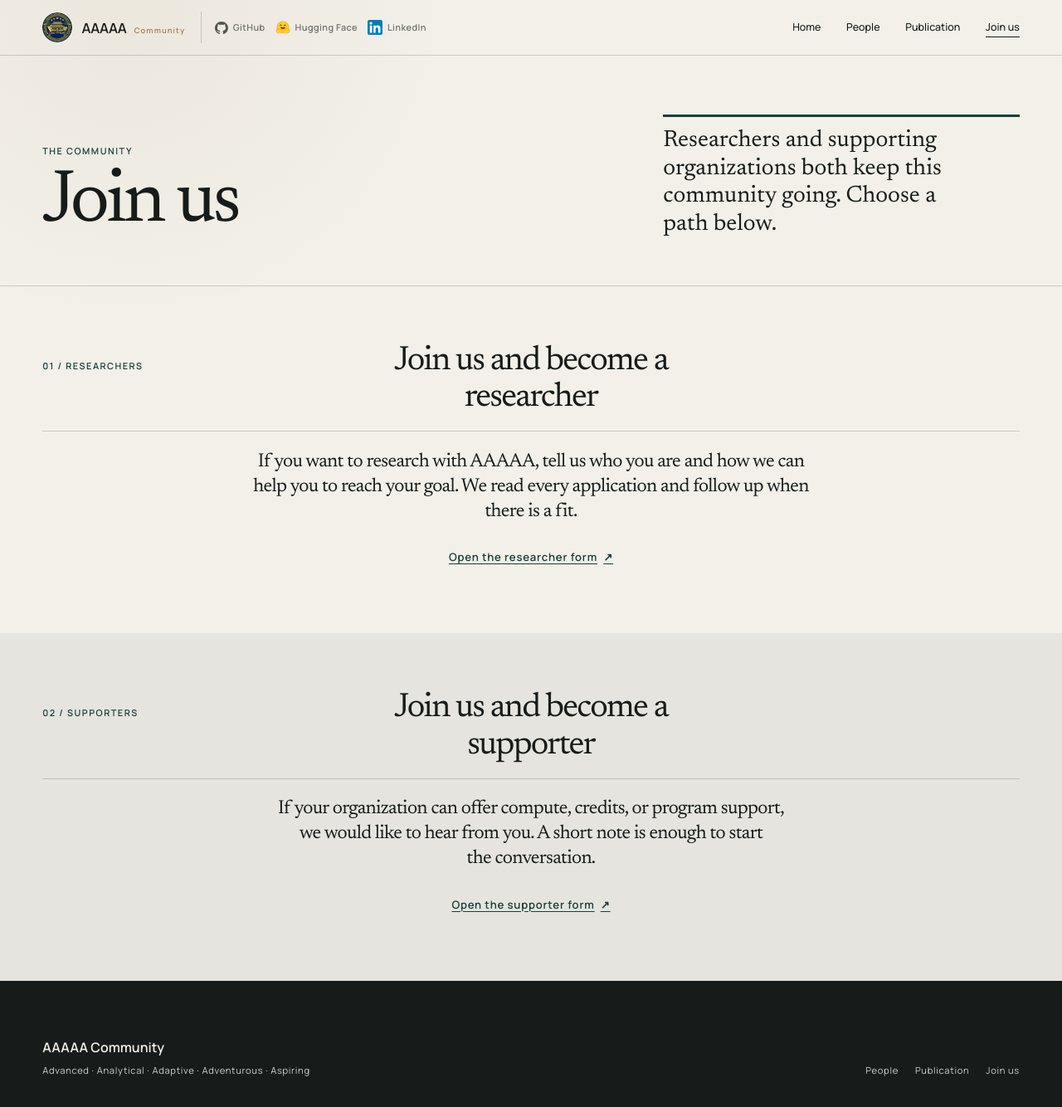
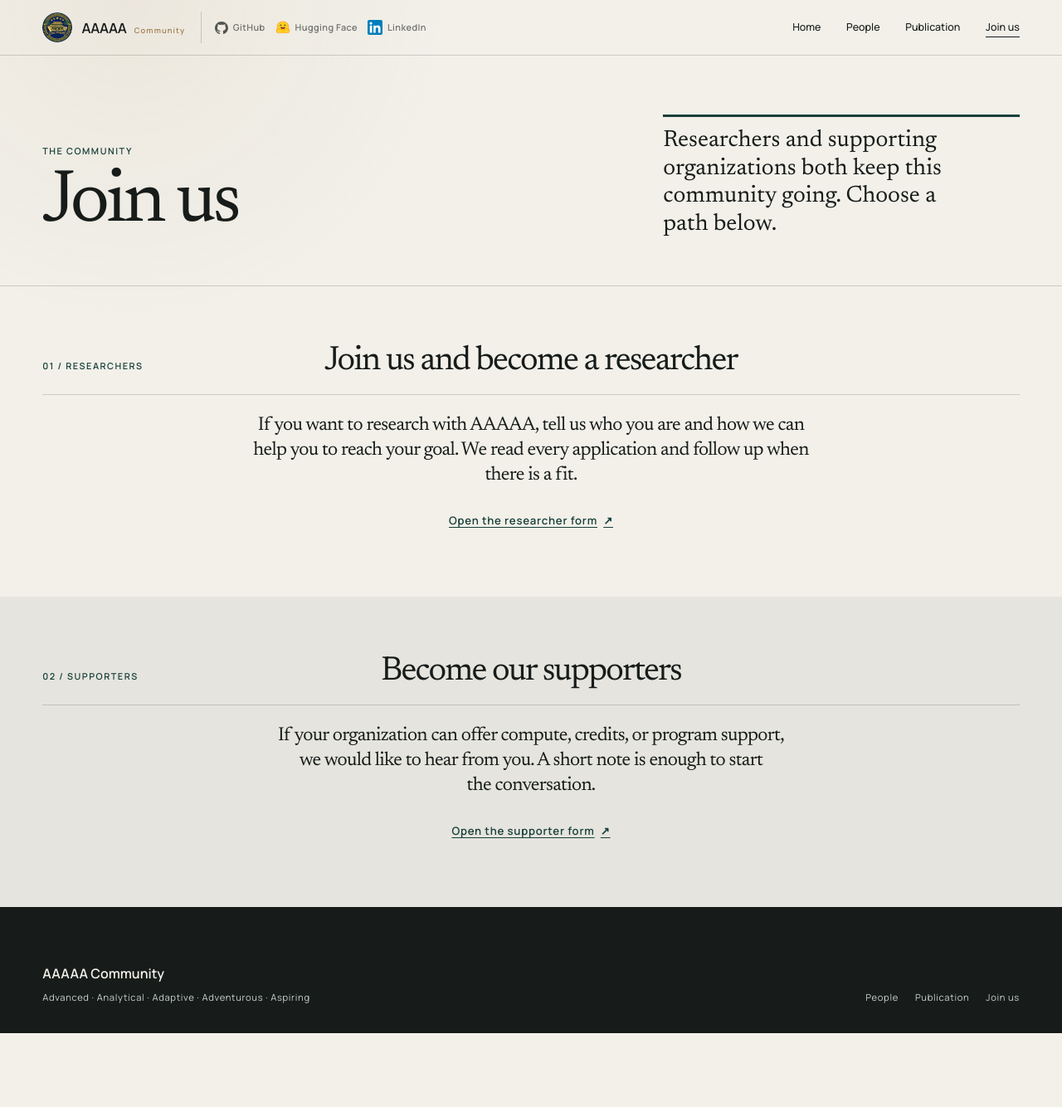
Before and after one commit to AAAAA-Academia-Attractions/AAAAA-Academia-Attractions.github.io, a Jekyll site: the page built from join/index.html, in a window 1280 px wide. Shown: the whole page at 83% size. Built offline with Jekyll 4.4.1, drawn with Linux system fonts in a browser that asks for light colours; after the commit the page ends 1245 px from its top, so only the background shows below that.

Commit message:
Keep the support heading on one line, and retitle the Join us supporters section.
Co-authored-by: Cursor <cursoragent@cursor.com>

```diff
--- a/assets/css/site.css
+++ b/assets/css/site.css
@@ -866,9 +866,10 @@ p {
 }
 
 .section-title--support {
-  max-width: 16ch;
+  max-width: none;
   font-size: clamp(1.85rem, 3.2vw, 2.85rem);
   line-height: 1.08;
+  white-space: nowrap;
 }
 
 .support-panel {
@@ -2406,6 +2407,10 @@ p {
     text-align: center;
   }
 
+  .section-title--support {
+    font-size: clamp(1.15rem, 5.6vw, 1.75rem);
+  }
+
   .people-intro {
     font-size: clamp(1.05rem, 3.6vw, 1.45rem);
   }
--- a/join/index.html
+++ b/join/index.html
@@ -36,7 +36,7 @@ nav: join
     <section class="section section--mist" id="supporter" aria-labelledby="join-supporter-title">
       <div class="section-header">
         <p class="section-kicker">02 / Supporters</p>
-        <h2 class="section-title section-title--support" id="join-supporter-title">Join us and become a supporter</h2>
+        <h2 class="section-title section-title--support" id="join-supporter-title">Become our supporters</h2>
       </div>
       <p class="join-lead">If your organization can offer compute, credits, or program support, we would like to hear from you. A short note is enough to start the conversation.</p>
       <p class="join-cta"><a href="{{ site.data.join.supporter_form }}" target="_blank" rel="noopener noreferrer">Open the supporter form <span aria-hidden="true">↗</span></a></p>
```
